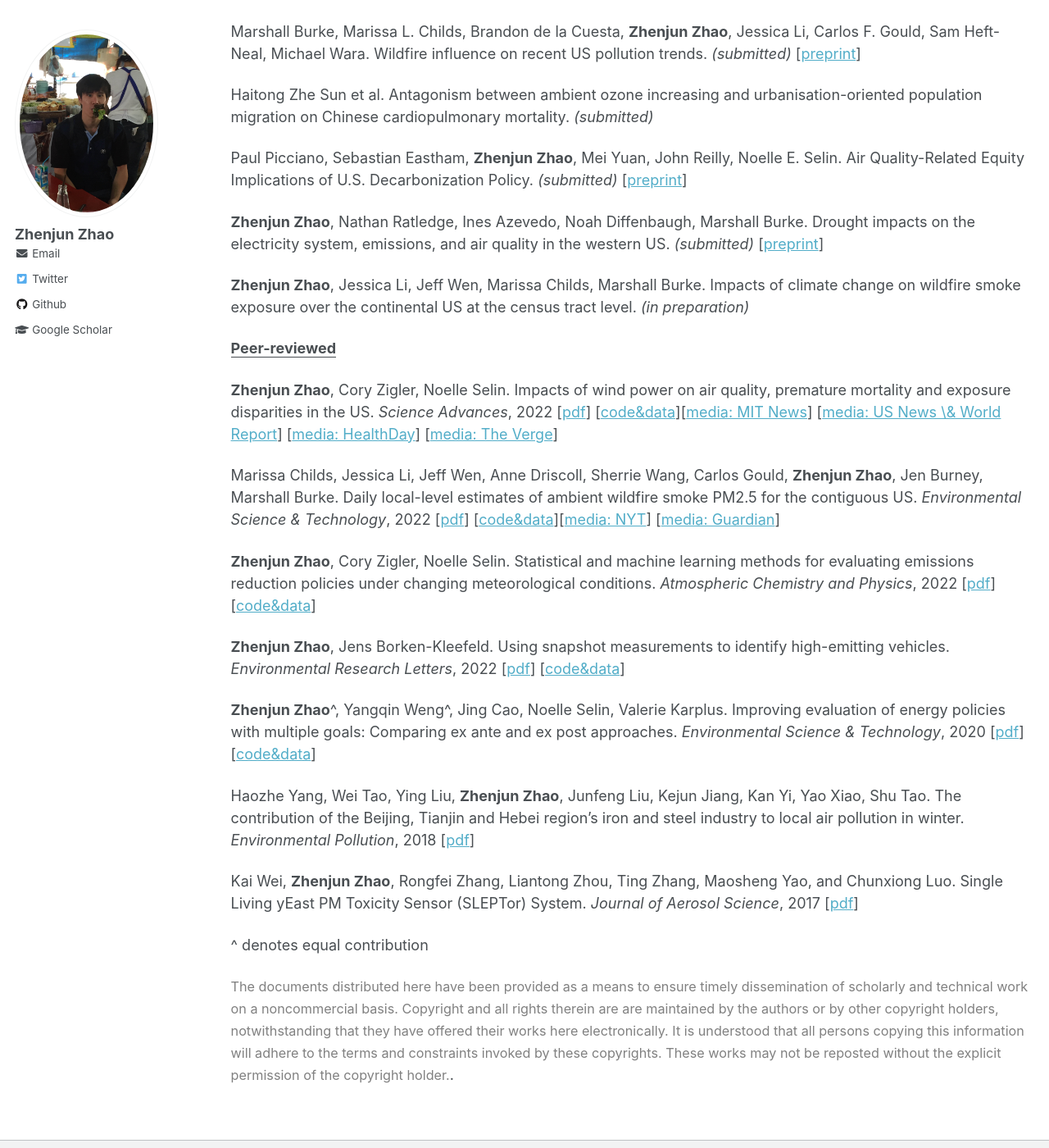
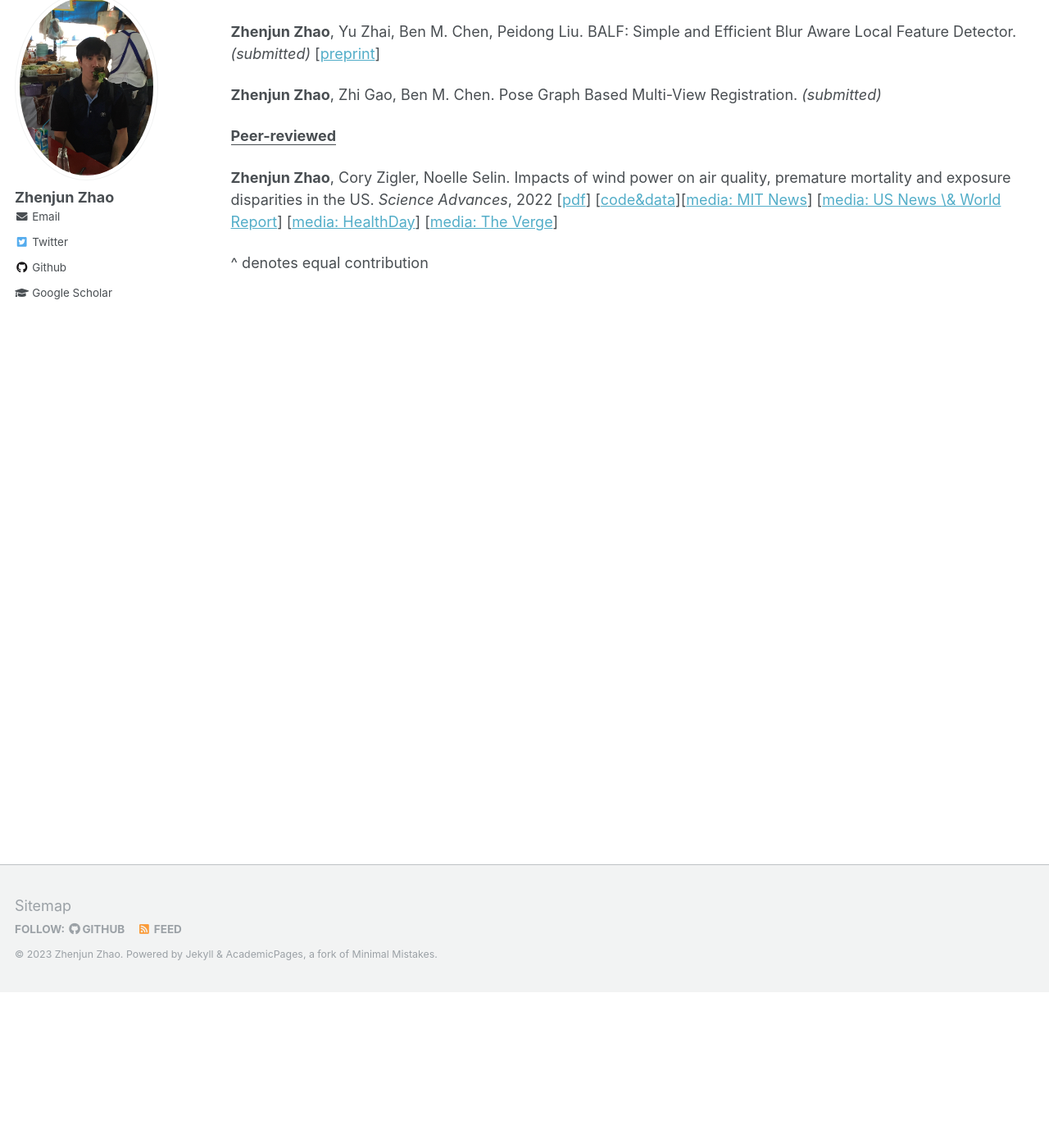
Before and after one commit to ericzzj1989/ericzzj1989.github.io, a Jekyll site: the page built from _pages/publications.md, in a window 1280 px wide and 1400 px high, scrolled down 190 px. Shown: the whole window at 82% size. Built offline with Jekyll 4.4.1, drawn with Linux system fonts in a browser that asks for light colours.

Commit message:
Update publications.md

```diff
--- a/_pages/publications.md
+++ b/_pages/publications.md
@@ -21,37 +21,14 @@ author_profile: true
 
 **<ins>Under review, submitted, in preparation</ins>**
 
-Marshall Burke, Marissa L. Childs, Brandon de la Cuesta, **Zhenjun Zhao**, Jessica Li, Carlos F. Gould, Sam Heft-Neal, Michael Wara. Wildfire influence on recent US pollution trends. *(submitted)* \[[preprint](https://eartharxiv.org/repository/view/4840/)\]
+**Zhenjun Zhao**, Yu Zhai, Ben M. Chen, Peidong Liu. BALF: Simple and Efficient Blur Aware Local Feature Detector. *(submitted)* \[[preprint](https://arxiv.org/abs/2211.14731)\]
 
-Haitong Zhe Sun et al. Antagonism between ambient ozone increasing and urbanisation-oriented population migration on Chinese cardiopulmonary mortality. *(submitted)*
-
-Paul Picciano, Sebastian Eastham, **Zhenjun Zhao**, Mei Yuan, John Reilly, Noelle E. Selin. Air Quality-Related Equity Implications of U.S. Decarbonization Policy. *(submitted)* \[[preprint](https://eartharxiv.org/repository/view/4591/)\]
-
-**Zhenjun Zhao**, Nathan Ratledge, Ines Azevedo, Noah Diffenbaugh, Marshall Burke. Drought impacts on the electricity system, emissions, and air quality in the western US.  *(submitted)* \[[preprint](https://doi.org/10.31223/X5ZM1P)\]
-
-**Zhenjun Zhao**, Jessica Li, Jeff Wen, Marissa Childs, Marshall Burke. Impacts of climate change on wildfire smoke exposure over the continental US at the census tract level. *(in preparation)*
+**Zhenjun Zhao**, Zhi Gao, Ben M. Chen. Pose Graph Based Multi-View Registration. *(submitted)*
 
 
 **<ins>Peer-reviewed</ins>**
 
 **Zhenjun Zhao**, Cory Zigler, Noelle Selin. Impacts of wind power on air quality, premature mortality and exposure disparities in the US. *Science Advances*, 2022 \[[pdf](https://www.science.org/doi/10.1126/sciadv.abn8762)\] \[[code&data](https://zenodo.org/record/6404168#.Y4phMeyZNFM)\]\[[media: MIT News](https://news.mit.edu/2022/wind-health-impact-1202)\] \[[media: US News \& World Report](https://www.usnews.com/news/health-news/articles/2022-12-02/wind-power-is-bringing-americans-real-health-benefits)\] \[[media: HealthDay](https://consumer.healthday.com/air-pollution-2658790383.html?mc_cid=7396a27322&mc_eid=UNIQID)\] \[[media: The Verge](https://www.theverge.com/2022/12/2/23488771/wind-energy-pollution-study-biden-environmental-justice)\]
 
-Marissa Childs, Jessica Li, Jeff Wen, Anne Driscoll, Sherrie Wang, Carlos Gould, **Zhenjun Zhao**, Jen Burney, Marshall Burke. Daily local-level estimates of ambient wildfire smoke PM2.5 for the contiguous US. *Environmental Science & Technology*, 2022  \[[pdf](https://pubs.acs.org/doi/10.1021/acs.est.2c02934)\] \[[code&data](https://www.stanfordecholab.com/wildfire_smoke)\]\[[media: NYT](https://www.nytimes.com/interactive/2022/09/22/climate/wildfire-smoke-pollution.html)\] \[[media: Guardian](https://www.theguardian.com/environment/2022/sep/22/air-quality-wildfire-smoke-pollution-health-risks)\]
-
-**Zhenjun Zhao**, Cory Zigler, Noelle Selin. Statistical and machine learning methods for evaluating emissions reduction policies under changing meteorological conditions. *Atmospheric Chemistry and Physics*, 2022 \[[pdf](https://acp.copernicus.org/articles/22/10551/2022/acp-22-10551-2022.html)\] \[[code&data](https://zenodo.org/record/6857259#.YwGn3eyZOdo)\]
-
-
-**Zhenjun Zhao**, Jens Borken-Kleefeld. Using snapshot measurements to identify high-emitting vehicles. *Environmental Research Letters*, 2022 \[[pdf](https://iopscience.iop.org/article/10.1088/1748-9326/ac5c9e/data)\] \[[code&data](https://zenodo.org/record/6341957#.YwGn_-yZOdo)\]
-
-
-**Zhenjun Zhao**^, Yangqin Weng^, Jing Cao, Noelle Selin, Valerie Karplus. Improving evaluation of energy policies with multiple goals: Comparing ex ante and ex post approaches. *Environmental Science & Technology*, 2020 \[[pdf](https://pubs.acs.org/doi/abs/10.1021/acs.est.0c01381)\] \[[code&data](https://github.com/mhqiu/Qiu_etal_EST_2020)\]
-
-Haozhe Yang, Wei Tao, Ying Liu, **Zhenjun Zhao**, Junfeng Liu, Kejun Jiang, Kan Yi, Yao Xiao, Shu Tao. The contribution of the Beijing, Tianjin and Hebei region's iron and steel industry to local air pollution in winter. *Environmental Pollution*, 2018 \[[pdf](https://www.sciencedirect.com/science/article/pii/S0269749118329038)\]
-
-Kai Wei, **Zhenjun Zhao**, Rongfei Zhang, Liantong Zhou, Ting Zhang, Maosheng Yao, and Chunxiong Luo. Single Living yEast PM Toxicity Sensor (SLEPTor) System. *Journal of Aerosol Science*, 2017 \[[pdf](https://www.sciencedirect.com/science/article/pii/S0021850216303366)\]
-
 ^ denotes equal contribution
 <br/>
-
-
-<span style="color:grey; font-size:0.9em">The documents distributed here have been provided as a means to ensure timely dissemination of scholarly and technical work on a noncommercial basis. Copyright and all rights therein are are maintained by the authors or by other copyright holders, notwithstanding that they have offered their works here electronically. It is understood that all persons copying this information will adhere to the terms and constraints invoked by these copyrights. These works may not be reposted without the explicit permission of the copyright holder.</span>.
```
